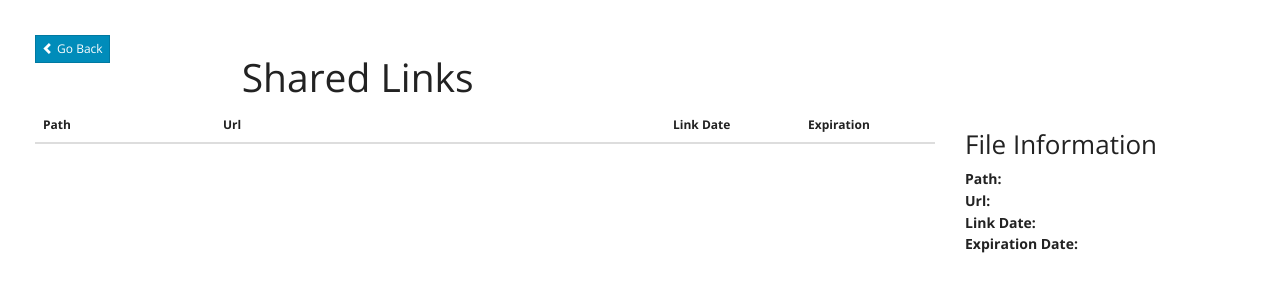
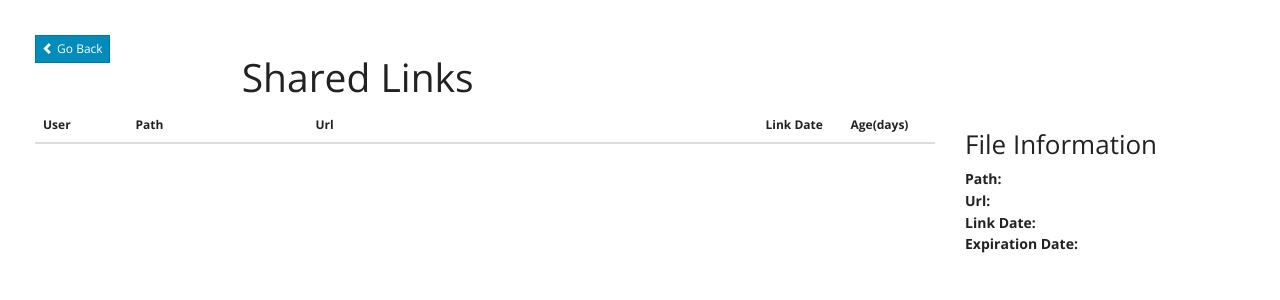
Before and after one commit to samuelili/dropbox-admin, a Python web app: template templates/links.html in a window 1280 px wide. Shown: the part 45-345 px from the top of the page. Run offline with Jinja, Linux system fonts and the light colour scheme; the template is opened without the code that fills it: most values are stand-ins (such as "Sample title", 1, 10 or a date in 2020); lists and menus that the app fills with data are empty; some libraries are stand-ins or nearby versions.

Commit message:
Integrated links.html with business API

```diff
--- a/requirements.txt
+++ b/requirements.txt
@@ -1,3 +1,4 @@
+yaml
 flask==0.11.1
 dropbox==7.1.1
 jsonpickle==0.9.3
--- a/run.py
+++ /dev/null
@@ -1,4 +0,0 @@
-import app
-
-if __name__ == '__main__':
-    app.start()
--- a/static/js/links.js
+++ b/static/js/links.js
@@ -21,23 +21,24 @@ $(function () {
     };
 
     window.fileElement = '<tr class="file">' +
+        '<th class="user">{user}</th>' +
         '<th class="path">{path}</th>' +
         '<th class="url"><a href="{url}" target="_blank">{url}</a></th>' +
         '<th>{linkDate}</th>' +
-        '<th>{expiration}</th>' +
+        '<th>{age}</th>' +
         '</tr>';
     this.updateContents = function () {
         $.ajax({
             dataType: 'json',
             url: '/links',
-            success: function (files) {
-                console.log('Retrieved', files);
-                $files.html(''); // clean
-
-                files.forEach(function (file) {
-                    var $fileElement = $(fileElement.format(obj.processFile(file))).data('file', obj.processFile(file));
-
-                    $files.append($fileElement);
+            success: function(members) {
+                $files.html('');
+                members.forEach(function (member) {
+                    console.log(member);
+                    member.shared.forEach(function (file) {
+                        var $fileElement = $(fileElement.format(obj.processFile(member.name, file))).data('file', obj.processFile(member.name, file));
+                        $files.append($fileElement);
+                    });
                 });
 
                 $filesTable.show(); // reveal files after load
@@ -51,10 +52,11 @@ $(function () {
     };
 
     var emptyInfo = {
+        'user': '',
         'path': '',
         'url': '',
         'linkDate': '',
-        'expiration': ''
+        'age': ''
     };
     this.fileListeners = function () {
         $('.file', $files).on('click', function () {
@@ -70,32 +72,28 @@ $(function () {
     };
 
     // requires path, url, link date, expiration
-    this.processFile = function (file) {
+    this.processFile = function (user, file) {
         var data = {};
 
-        data.path = file._path_lower_value;
-
-        data.url = 'No Url';
-        if (file._url_present)
-            data.url = file._url_value.substring(0, file._url_value.length - 5);
-
-        data.linkDate = 'None';
-
-        data.expiration = 'None';
-        if (file._expires_value != null)
-            file.expiration = file._expires_value;
+        data.user = user;
+        data.path = file.path;
+        data.url = file.preview_url;
+        data.linkDate = file.time_invited;
+        data.age = file.days_old + ' days';
 
         return data;
     };
 
+
     this.updateInfo = function (info) {
         console.log('updated with', info);
 
+        $('.user', $information).text(info.user);
         $('.path', $information).text(info.path);
         $('.url', $information).attr('href', info.url);
         $('.url', $information).text(info.url);
         $('.linkDate', $information).text(info.linkDate);
-        $('.expiration', $information).text(info.expiration);
+        $('.age', $information).text(info.age);
     };
 
     // run initial methods
--- a/templates/links.html
+++ b/templates/links.html
@@ -27,10 +27,11 @@
                 <table class="table table-hover" id="files-table">
                     <thead>
                     <tr>
+                        <th class="user">User</th>
                         <th class="path">Path</th>
                         <th class="url">Url</th>
                         <th class="linkDate">Link Date</th>
-                        <th class="expiration">Expiration</th>
+                        <th class="age">Age(days)</th>
                     </tr>
                     </thead>
                     <tbody id="files"></tbody>
@@ -45,7 +46,7 @@
                 <p>Link Date:</p>
                 <p class="linkDate"></p>
                 <p>Expiration Date:</p>
-                <p class="expiration"></p>
+                <p class="age"></p>
             </div>
         </div>
     </div>
--- /dev/null
+++ b/wsgi.py
@@ -0,0 +1,4 @@
+from dropbox_admin import application
+
+if __name__ == "__main__":
+    application.run(host='0.0.0.0')
```
Also changed, not shown: dropbox_admin.py (renamed from app.py, +33 -29 lines).
